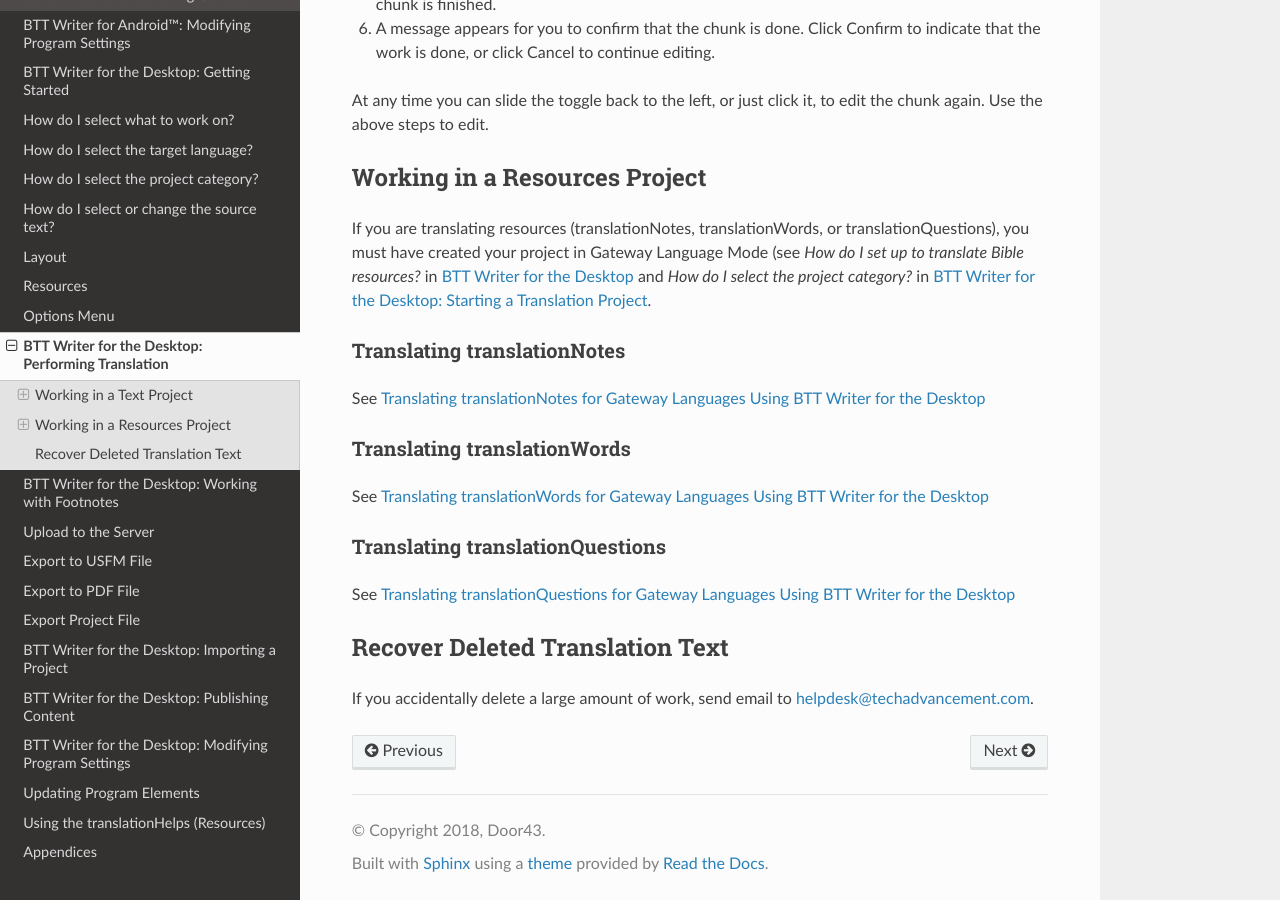
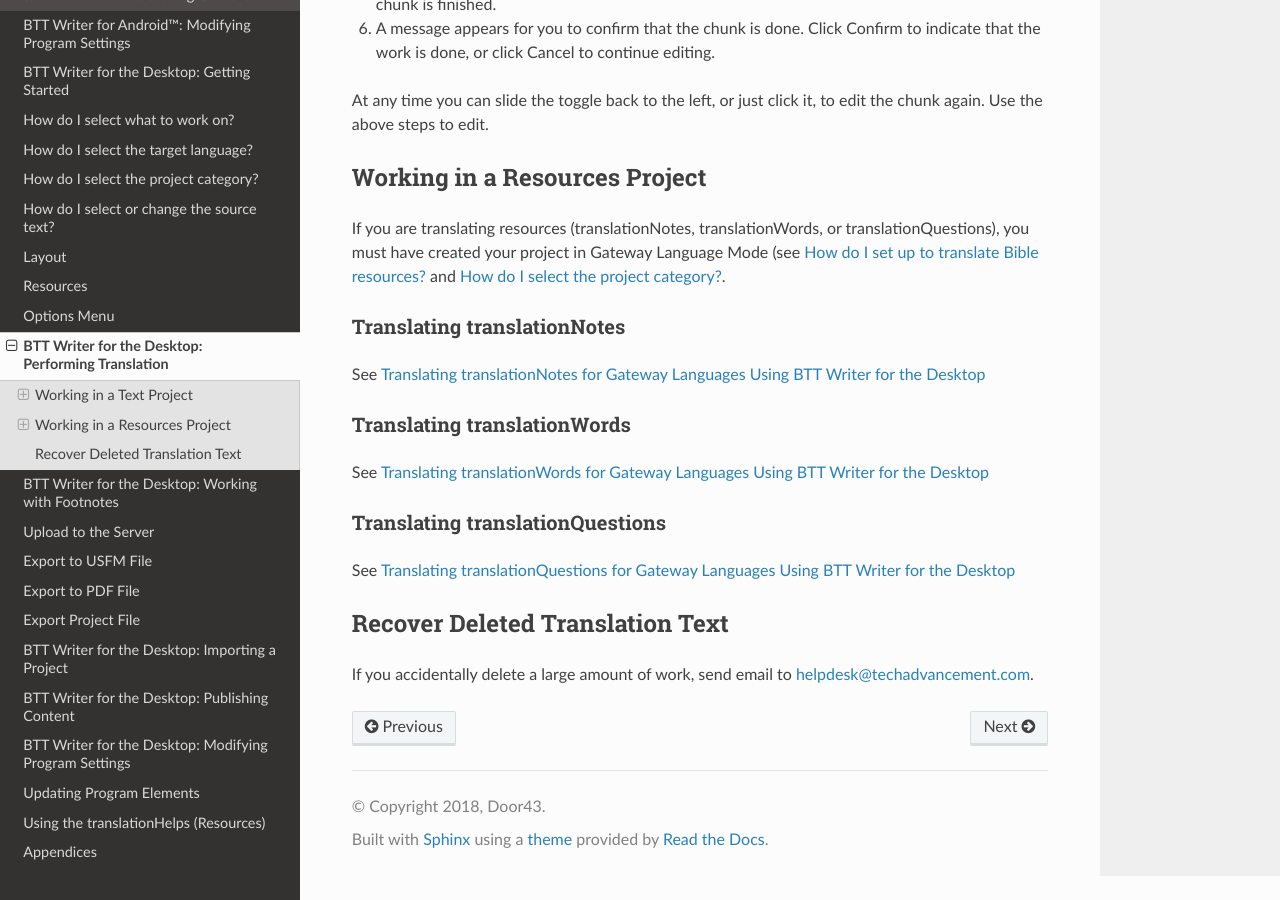
Before and after one commit to mondele/btt-writer-docs, a Sphinx documentation site: the page built from docs/dTranslate.rst, in a window 1280 px wide and 900 px high, scrolled down 2323 px. Built offline with Sphinx 7.4.7 and the Read the Docs theme 2.0.0, drawn with Linux system fonts in a browser that asks for light colours; pages that are not in the unit, such as notebooks, are missing from menus.

Commit message:
Update dTranslate.rst

```diff
--- a/docs/dTranslate.rst
+++ b/docs/dTranslate.rst
@@ -31,7 +31,7 @@
 Translate
 ^^^^^^^^^^^
 
-1.	For the initial translation, use Blind Edit Mode, which is organized to work with blind drafting. To use Blind Edit Mode, see `How do I set up to translate the Bible or Open Bible Stories? <https://btt-writer.readthedocs.io/en/latest/desktop.html#how-do-i-set-up-to-translate-the-bible-or-open-bible-stories target="_blank">`_
+1.	For the initial translation, use Blind Edit Mode, which is organized to work with blind drafting. To use Blind Edit Mode, see `How do I set up to translate the Bible or Open Bible Stories? <https://btt-writer.readthedocs.io/en/latest/desktop.html#how-do-i-set-up-to-translate-the-bible-or-open-bible-stories>`_
 
 2.	You may want to read `<https://bibleineverylanguage.org/processes/mast/>`_ to understand the steps of blind drafting translation.
 
@@ -43,7 +43,7 @@
 
 6.	When you are ready to begin translating, click the Blind Edit icon.
 
-    **Note**: This icon is available only if you are using Blind Edit Mode. See `BTT Writer for the Desktop: Modifying Program Settings <https://github.com/WycliffeAssociates/btt-writer-docs/blob/master/docs/dSettings.rst>`_.
+    **Note**: This icon is available only if you are using Blind Edit Mode. See `BTT Writer for the Desktop: Modifying Program Settings <https://btt-writer.readthedocs.io/en/latest/dSettings.html>`_.
 
 7.	The Blind Edit view appears and displays the text divided into chunks, which are sections that you should be able to retell without looking. Read a chunk over until you can remember what it says.
 
@@ -70,7 +70,7 @@
 
 In the Edit-Review view the source text is on the left and the translation work is on the right. You can compare the two and then edit the translation to include all details in the source text.
 
-In the Edit-Review view you can access all of the translationNotes, translationWords and translationQuestions that have been included in the program. See *Resources* in `BTT Writer for the Desktop: Performing Navigation <https://github.com/WycliffeAssociates/btt-writer-docs/blob/master/docs/dNavigate.rst>`_ for more information.
+In the Edit-Review view you can access all of the translationNotes, translationWords and translationQuestions that have been included in the program. See *Resources* in `BTT Writer for the Desktop: Performing Navigation <https://btt-writer.readthedocs.io/en/latest/dNavigate.html>`_ for more information.
 
 If you need to make changes in the translated text, perform the following steps:
 
@@ -97,12 +97,12 @@
 Working in a Resources Project
 ------------------------------
 
-If you are translating resources (translationNotes, translationWords, or translationQuestions), you must have created your project in Gateway Language Mode (see *How do I set up to translate Bible resources?* in `BTT Writer for the Desktop <https://github.com/WycliffeAssociates/btt-writer-docs/blob/master/docs/desktop.rst>`_ and *How do I select the project category?* in `BTT Writer for the Desktop: Starting a Translation Project <https://github.com/WycliffeAssociates/btt-writer-docs/blob/master/docs/dStart.rst>`_.
+If you are translating resources (translationNotes, translationWords, or translationQuestions), you must have created your project in Gateway Language Mode (see `How do I set up to translate Bible resources? <https://btt-writer.readthedocs.io/en/latest/desktop.html#how-do-i-set-up-to-translate-bible-resources>`_ and `How do I select the project category? <https://btt-writer.readthedocs.io/en/latest/dStart.html#how-do-i-select-the-project-category>`_.
 
 Translating translationNotes
 ^^^^^^^^^^^^^^^^^^^^^^^^^^^^^
 
-See `Translating translationNotes for Gateway Languages Using BTT Writer for the Desktop <https://github.com/WycliffeAssociates/btt-writer-docs/blob/master/docs/translationNotes.rst>`_
+See `Translating translationNotes for Gateway Languages Using BTT Writer for the Desktop <https://btt-writer.readthedocs.io/en/latest/translationNotes.rst>`_
 
 Translating translationWords
 ^^^^^^^^^^^^^^^^^^^^^^^^^^^^^^
```
